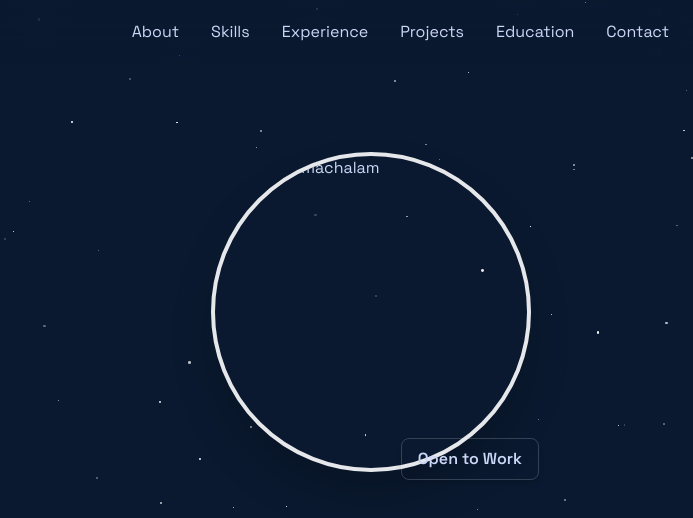
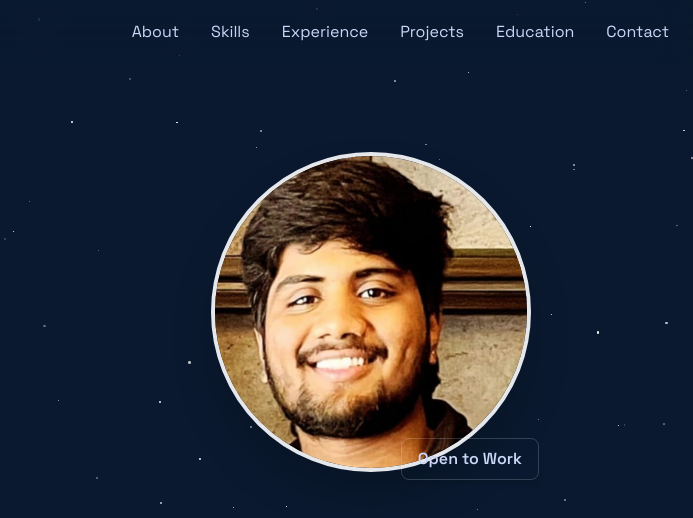
Before and after one commit to Nikhil-kurmachalam/Nikhil-Kurmachalam, a plain HTML site: page index.html in a window 1280 px wide. Shown: the top 518 px of the page, 587-1280 px from the left. Drawn offline with nearby package versions, Linux system fonts and the light colour scheme.

Commit message:
Update index.html

```diff
--- a/index.html
+++ b/index.html
@@ -154,7 +154,7 @@
             <!-- Placeholder for profile image with space theme -->
             <div class="w-full h-full bg-navy-light flex items-center justify-center relative">
               <div class="absolute inset-0 bg-starfield-pattern opacity-20"></div>
-			  <img src="C:\Users\kurma\Downloads\1747438921802.jpeg" alt="Nikhil Kurmachalam" class="w-full h-full object-cover">
+			  <img src="Picmy.jpeg" alt="Nikhil Kurmachalam" class="w-full h-full object-cover">
              <!-- <span class="text-6xl text-teal font-bold z-10">NK</span> -->
             </div>
           </div>
```
